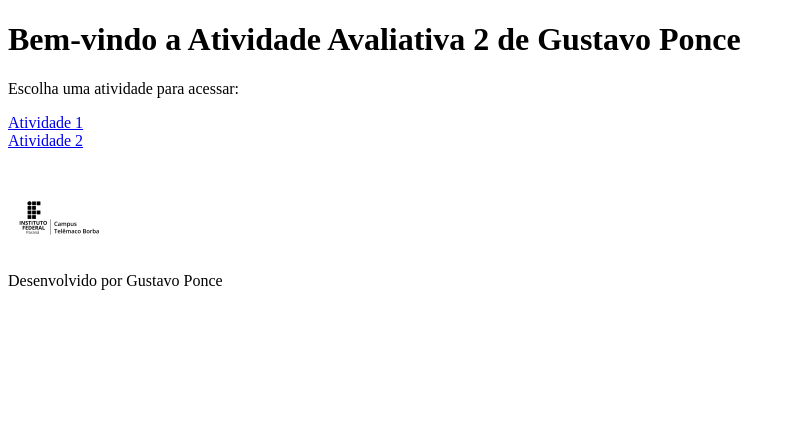
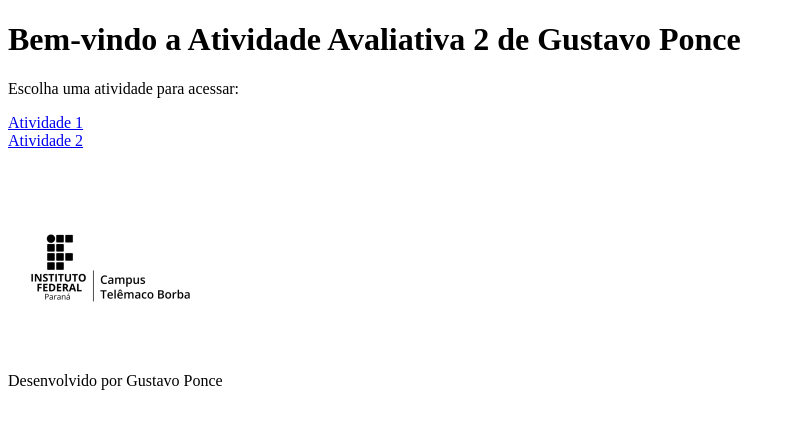
Before and after one commit to ogustavoponce/Disciplina_Tecnologia_web_2025, a plain HTML site: page index.html in a window 1280 px wide. Shown: the whole page, without its empty margins (0-795 px from the left). Drawn offline with Linux system fonts and the light colour scheme.

Commit message:
Alteraco 2 av3

```diff
--- a/index.html
+++ b/index.html
@@ -13,7 +13,7 @@
 
     <br><br>
 
-    <img src="Atividade_2/Images/logoifpr.jpg" width="100"><br>
+    <img src="Atividade_2/Images/logoifpr.jpg" width="200"><br>
     Desenvolvido por Gustavo Ponce
   </body>
 </html>
```
